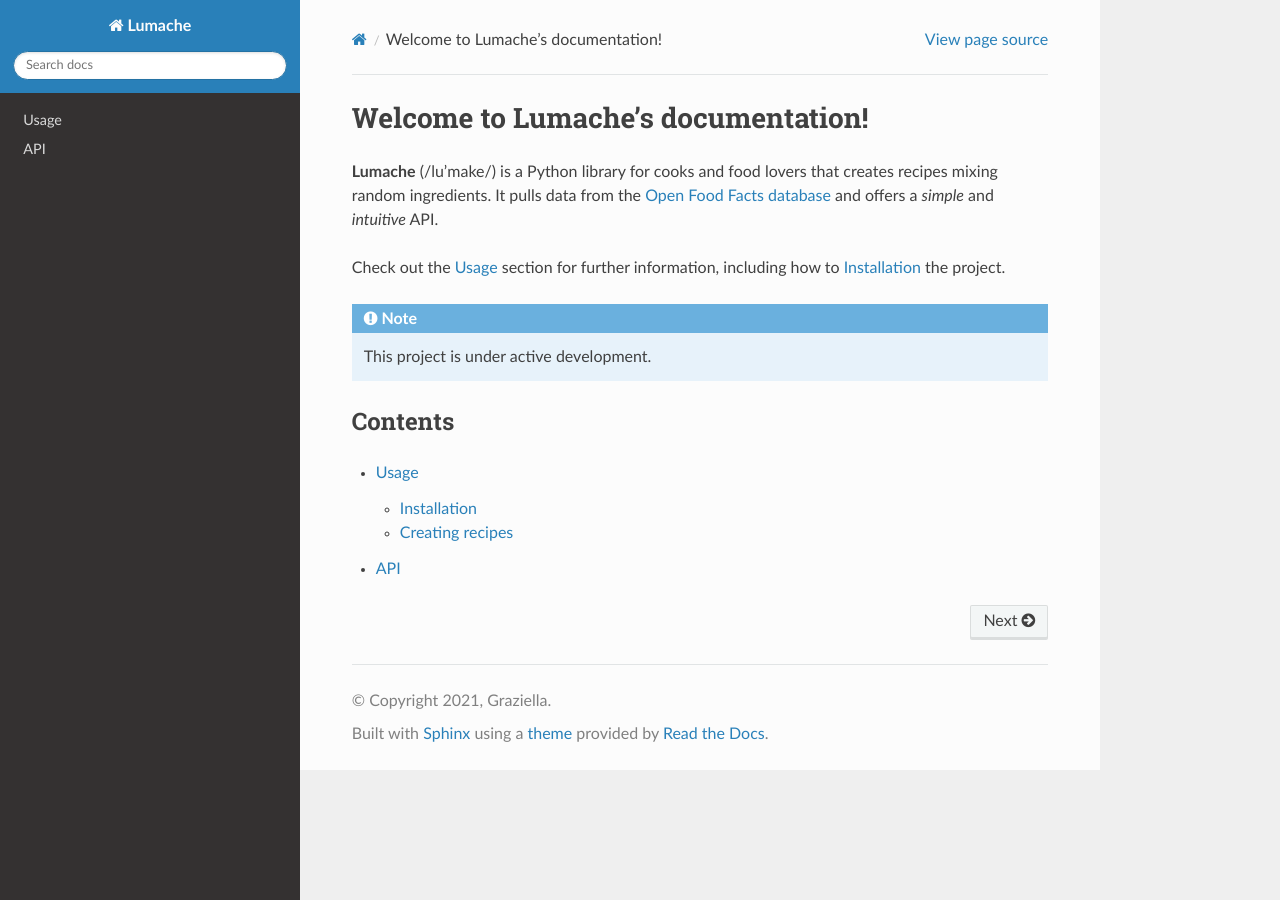
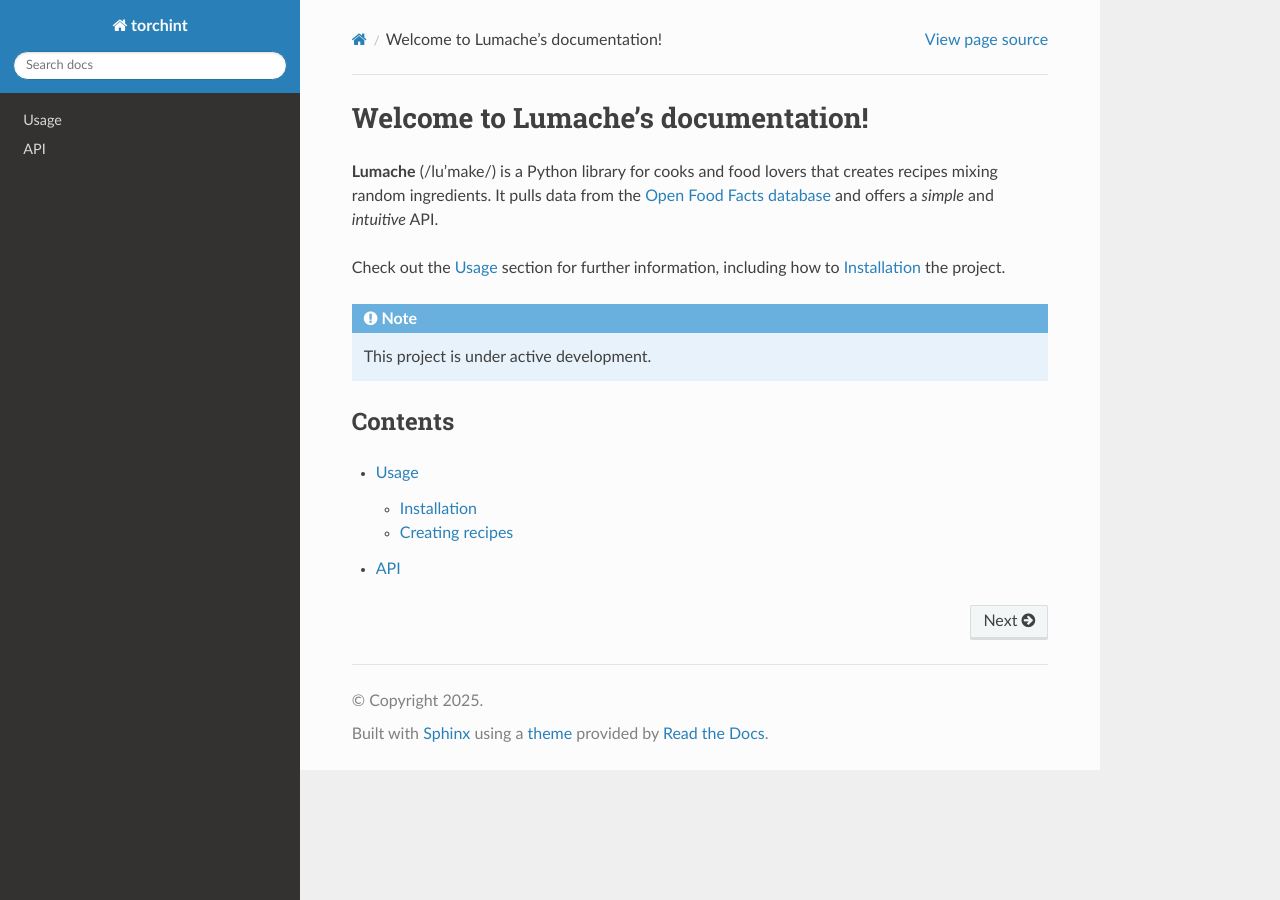
Before and after one commit to ze-ouyang/torchint_doc, a Sphinx documentation site: the page built from docs/source/index.rst, in a window 1280 px wide. Built offline with Sphinx 7.4.7 and the Read the Docs theme 3.1.0, drawn with Linux system fonts in a browser that asks for light colours.

Commit message:
Update conf.py

```diff
--- a/docs/source/conf.py
+++ b/docs/source/conf.py
@@ -2,9 +2,9 @@
 
 # -- Project information
 
-project = 'Lumache'
-copyright = '2021, Graziella'
-author = 'Graziella'
+project = 'torchint'
+copyright = '2025'
+author = 'Ze Ouyang, Zijian Yi'
 
 release = '0.1'
 version = '0.1.0'
@@ -17,6 +17,7 @@
     'sphinx.ext.autodoc',
     'sphinx.ext.autosummary',
     'sphinx.ext.intersphinx',
+    'sphinx.ext.mathjax',
 ]
 
 intersphinx_mapping = {
```
